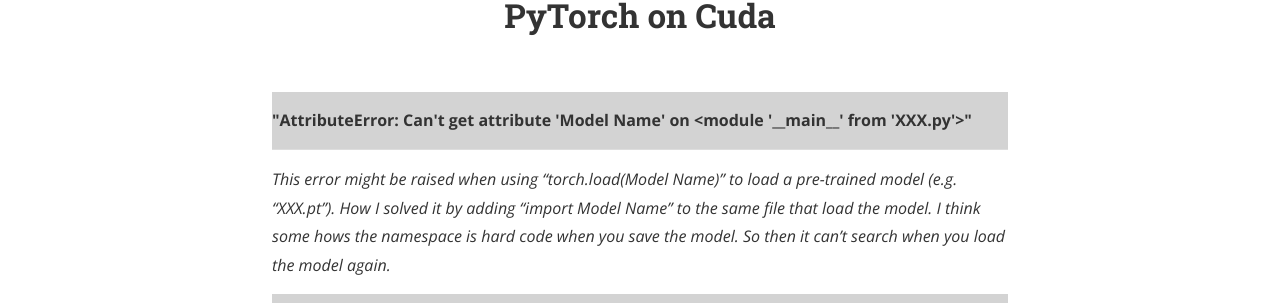
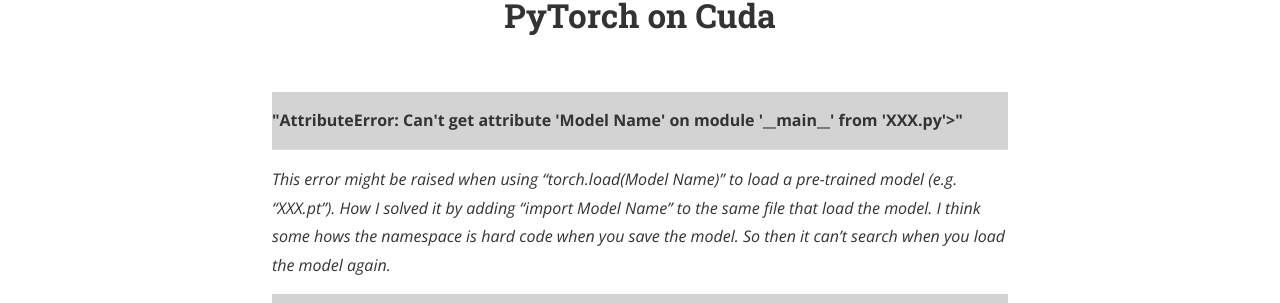
Before and after one commit to sosweetzhang/sosweetzhang.github.io, a Jekyll site: the page built from share/Experience/Some_errors_encountered_in_the_use_of_pytorch_on_Cuda.md, in a window 1280 px wide and 900 px high. Shown: the part 202-505 px from the top of the window. Built offline with Jekyll 4.4.1, drawn with Linux system fonts in a browser that asks for light colours; nearby versions of some CDN libraries; comment, search, counter and statistics services are not loaded; a style sheet for code colours, icons or effects is not loaded; part of the change alters nothing that is shown.

```diff
--- a/share/Experience/Some_errors_encountered_in_the_use_of_pytorch_on_Cuda.md
+++ b/share/Experience/Some_errors_encountered_in_the_use_of_pytorch_on_Cuda.md
@@ -5,7 +5,7 @@ permalink: /share/Experience/231106_1/
 ---
 
 
-<table><tr><td bgcolor=lightgray><strong>"AttributeError: Can't get attribute 'Model Name' on <module '__main__' from 'XXX.py'>" </strong></td></tr></table>
+<table><tr><td bgcolor=lightgray><strong>"AttributeError: Can't get attribute 'Model Name' on module '__main__' from 'XXX.py'>" </strong></td></tr></table>
 
 <em>This error might be raised when using "torch.load(Model Name)" to load a pre-trained model (e.g. "XXX.pt"). How I solved it by adding "import Model Name" to the same file that load the model. I think some hows the namespace is hard code when you save the model. So then it can’t search when you load the model again.</em>
 
```
